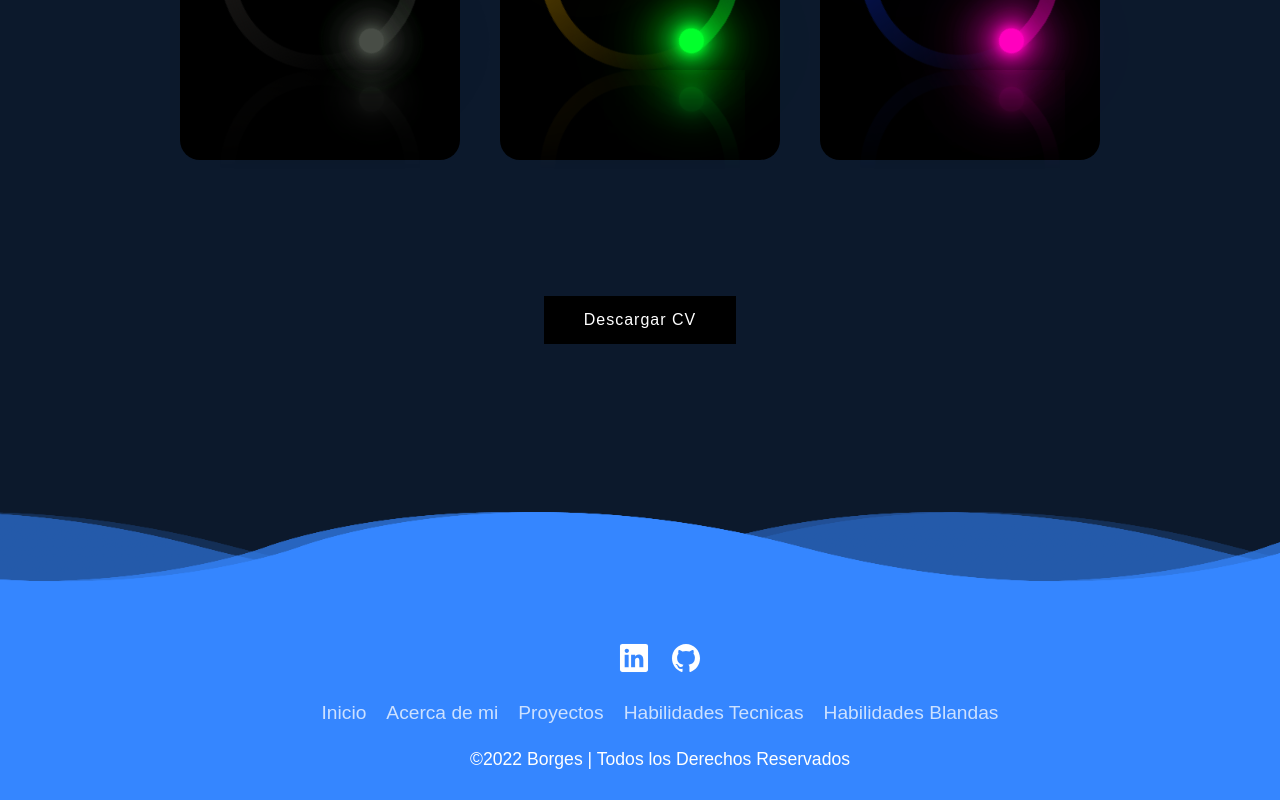
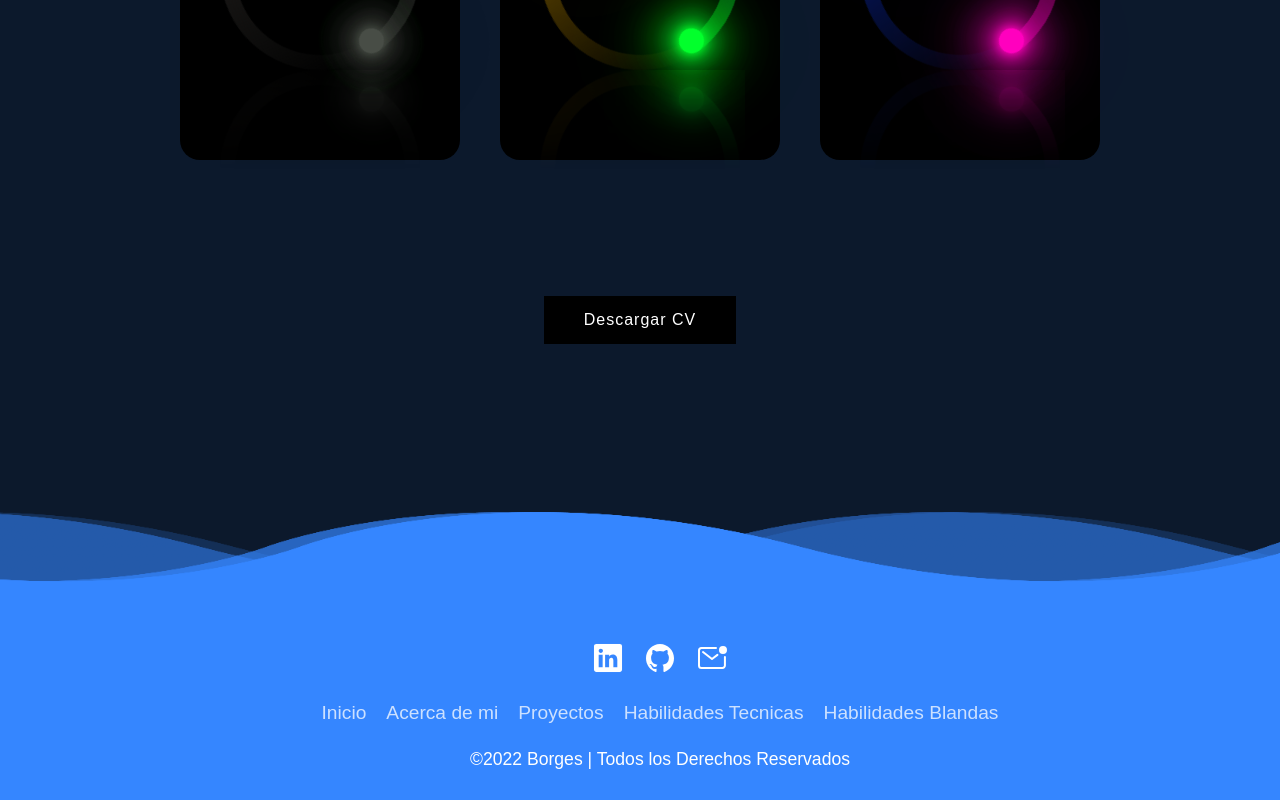
Before and after one commit to leonelborgesdev/portfolio, a React (Create React App) app: page / in a window 1280 px wide. Shown: the part 5258-6058 px from the top of the page. Built offline with nearby package versions, Linux system fonts and the light colour scheme.

Commit message:
gmail.com

```diff
--- a/src/components/Footer/PageFooter.jsx
+++ b/src/components/Footer/PageFooter.jsx
@@ -4,6 +4,7 @@ import "./PageFooter.css";
 // import logo_twitter from "../../assets/logo-twitter.svg";
 import logo_github from "../../assets/logo-github.svg";
 import logo_linkedin from "../../assets/logo-linkedin.svg";
+import logo_gmail from "../../assets/mail-unread-outline.svg";
 import { IonIcon } from "@ionic/react";
 import { useSelector } from "react-redux";
 
@@ -38,6 +39,15 @@ export const PageFooter = () => {
                 <IonIcon src={logo_github} />
               </a>
             </li>
+            <li>
+              <a
+                href="mailto:leonelbor06@gmail.com"
+                target={"_blank"}
+                rel="noreferrer"
+              >
+                <IonIcon src={logo_gmail} />
+              </a>
+            </li>
             {/* <li>
               <a href="#">
                 <IonIcon src={logo_instagram} />
--- a/src/components/Portfolio/Portfolio.jsx
+++ b/src/components/Portfolio/Portfolio.jsx
@@ -17,6 +17,7 @@ export const Portfolio = () => {
     dispatch(changeMode(mode === "light" ? "dark" : "light"));
   };
   const handleLanguaje = () => {
+    // window.location.reload();
     dispatch(
       changeLanguaje(language === "español" ? "ingles" : "español", cards)
     );
```
Also changed, not shown: src/assets/mail-unread-outline.svg (added).
